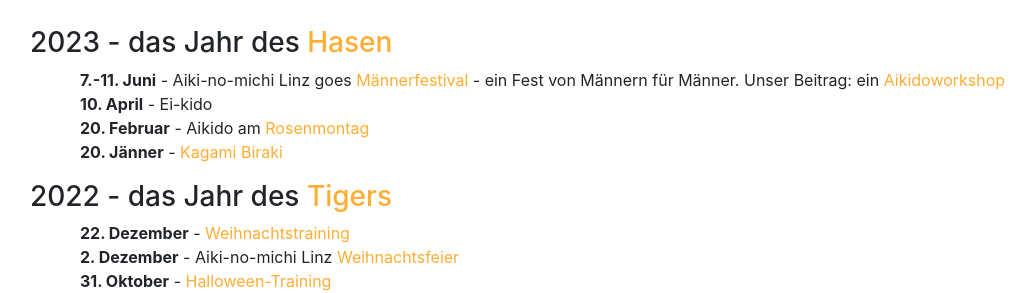
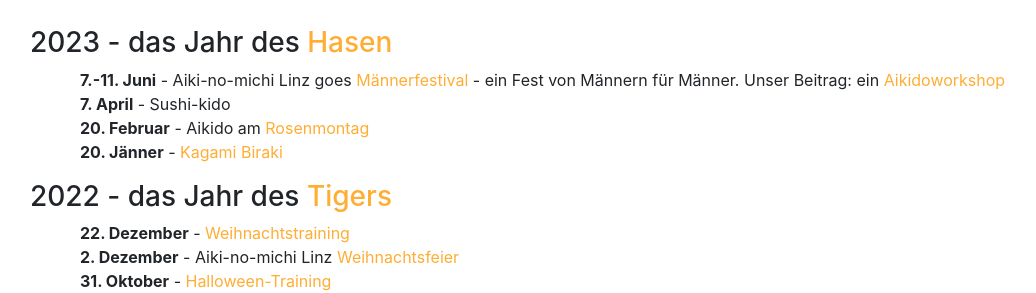
Before and after one commit to TWachs/aikinomichi-linz, a Jekyll site: the page built from aktuelles.md, in a window 1280 px wide, cut to the strip 585-878 px from the top of the page. Shown: the whole strip, without its empty margins (55-1091 px from the left). Built offline with Jekyll 4.4.1, drawn with Linux system fonts in a browser that asks for light colours; nearby versions of some CDN libraries.

Commit message:
Update aktuelles.md

```diff
--- a/aktuelles.md
+++ b/aktuelles.md
@@ -11,7 +11,7 @@ title: Aktuelles
 ### 2023 - das Jahr des [Hasen](https://www.facebook.com/photo/?fbid=594639669337915&set=a.441578571310693){:target="_blank"}
 
 * **7.-11. Juni** - Aiki-no-michi Linz goes [Männerfestival](https://www.maennerfestival.at/){:target="_blank"} - ein Fest von Männern für Männer. Unser Beitrag: ein [Aikidoworkshop](https://www.maennerfestival.at/aikido.html){:target="_blank"}
-* **10. April** - Ei-kido
+* **7. April** - Sushi-kido
 * **20. Februar** - Aikido am [Rosenmontag](https://www.facebook.com/photo/?fbid=638725011596047&set=pcb.638725098262705){:target="_blank"}
 * **20. Jänner** - [Kagami Biraki](https://www.facebook.com/photo/?fbid=10227879238633736&set=pcb.10227879239073747){:target="_blank"}
 
```
